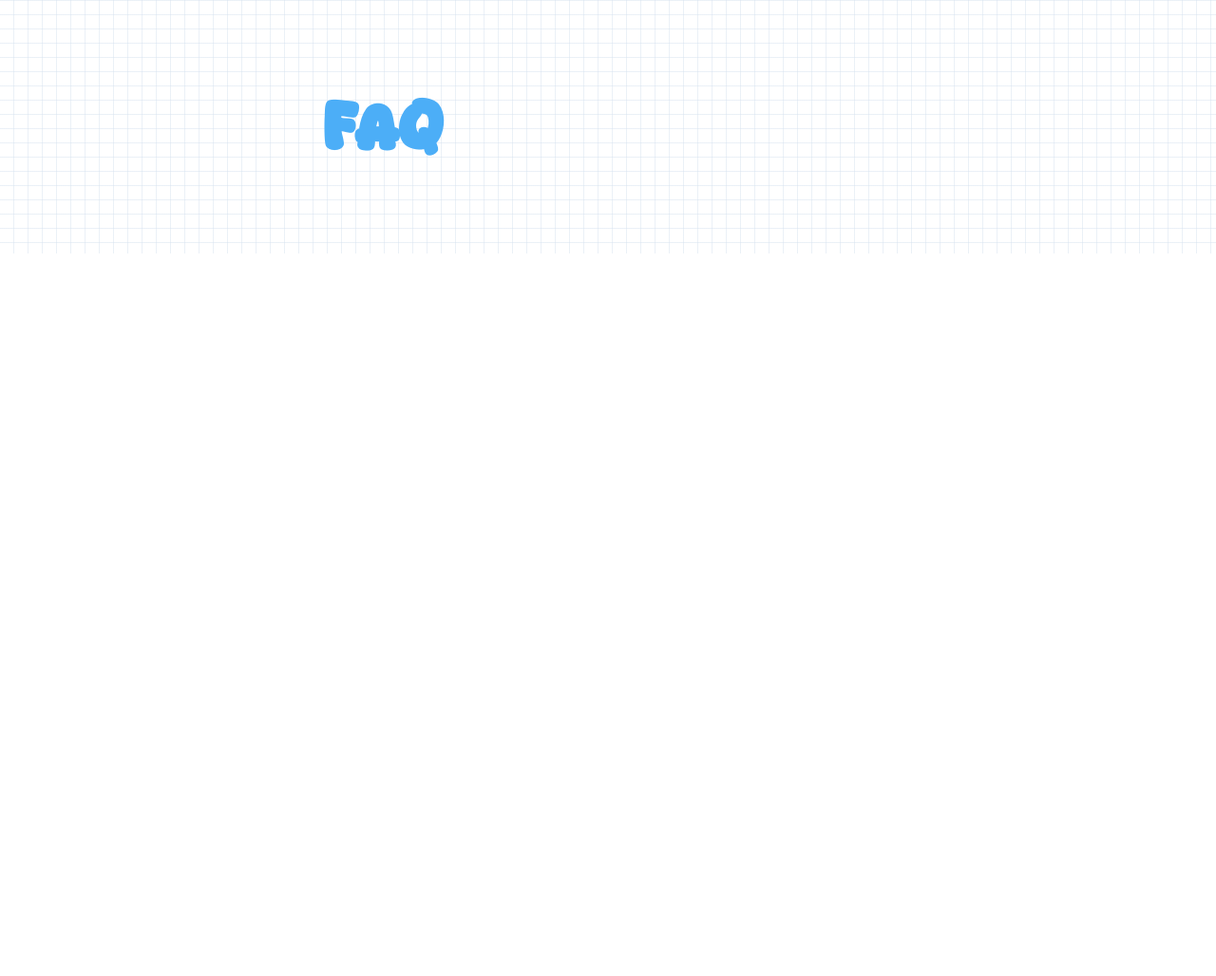
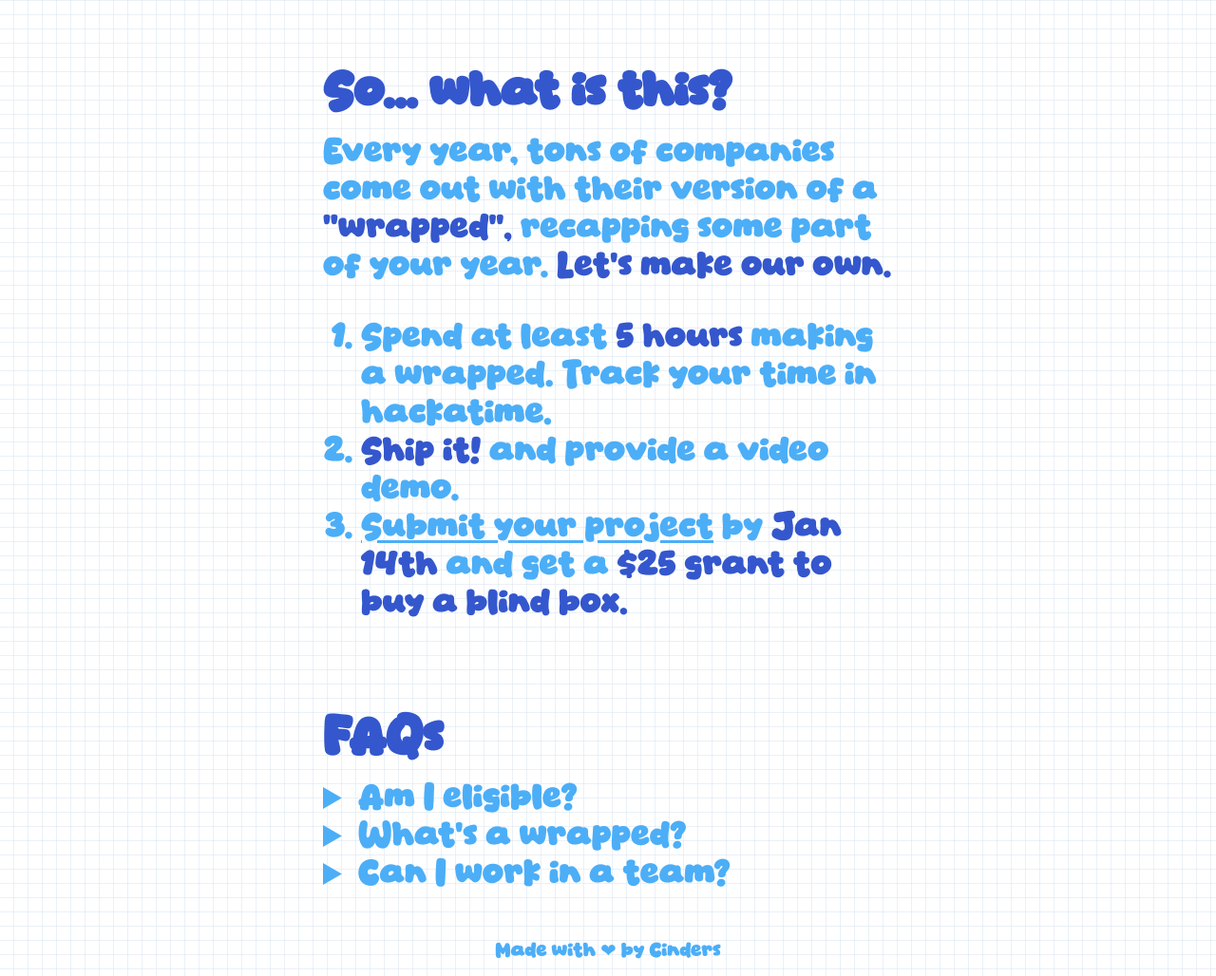
Before and after one commit to cinpear/recapsule, a plain HTML site: page index.html in a window 1280 px wide. Shown: the part 1260-2288 px from the top of the page at 95% size. Before the commit the page ends 1527 px from the top, so only its background shows below. Drawn offline with Linux system fonts and the light colour scheme.

Commit message:
finished most of the stuff

```diff
--- a/index.html
+++ b/index.html
@@ -17,7 +17,7 @@
         </div>
         <div class="button-container">
             <div class="button-text">
-                ENDS 1/19/2026
+                ENDS 1/14/2026
             </div>
         </div>
         <div class="blind-box-container">
@@ -27,7 +27,39 @@
         </div>
         <div class="text-container">
             <div class="text">
-                <h2>FAQ</h2>
+                <h1>So... what is this?</h1>
+                Every year, tons of companies come out with their version of a <blu>"wrapped",</blu> recapping some part of your year. <blu>Let's make our own.</blu>
+                <br>
+                <ol>
+                    <li>Spend at least <blu>5 hours</blu> making a wrapped. Track your time in hackatime.</li>
+                    <li><blu>Ship it!</blu> and provide a video demo.</li>
+                    <li><a href="https://forms.hackclub.com/recapsule">Submit your project</a> by <blu>Jan 14th</blu> and get a <blu>$25 grant to buy a blind box.</blu></li>
+                </ol>
+                <br>
+                <h1>FAQs</h1>
+                <details>
+                    <summary>
+                        Am I eligible?
+                    </summary>
+                    <p>You're eligible if you're between 13 and 18 years old (inclusive).</p>
+                </details>
+                <details>
+                    <summary>
+                        What's a wrapped?
+                    </summary>
+                    <p>Search for Spotify Wrapped, Discord Checkpoint, or YouTube Music Recap for examples!</p>
+                </details>
+                <details>
+                    <summary>
+                        Can I work in a team?
+                    </summary>
+                    <p>No, please work individually.</p>
+                </details>
+            </div>
+        </div>
+        <div class="footer-container">
+            <div class="bottom">
+                Made with ❤︎ by Cinders
             </div>
         </div>
     </div>
--- a/styles.css
+++ b/styles.css
@@ -87,12 +87,33 @@ body {
 }
 
 .text {
-    font-size: 40px;
+    font-size: 35px;
     color: #4caef7;
 }
 
 h1 {
     color: #3457cd;
     margin: 16px auto;
-    font-size: 60px;
+    font-size: 50px;
 }
+
+blu {
+    color: #3457cd;
+    font-style: normal;
+}
+
+a {
+    color: #4caef7;
+    font-style: normal;
+}
+
+a:hover {
+    color: #3457cd;
+}
+
+.bottom {
+    text-align: center;
+    font-size: 20px;
+    padding-bottom: 15px;
+    color: #4caef7;
+}
```
